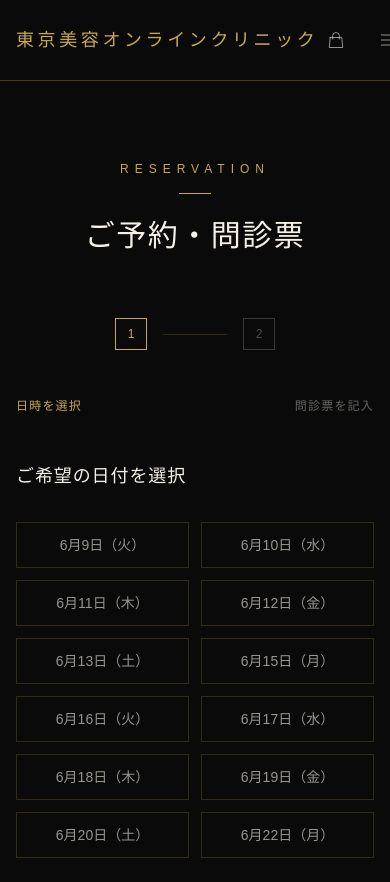
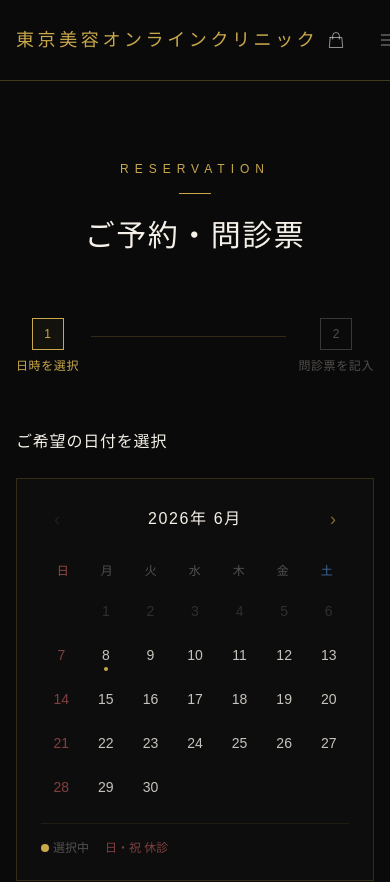
Before and after one commit to fumito2025-source/tokyo-beauty-online-clinic, a Next.js app: page /reservation in a window 390 px wide. Shown: the top 882 px of the page. Built offline with nearby package versions, Linux system fonts and the light colour scheme.

Commit message:
Improve reservation page: calendar UI, holiday support, birth date select, postal code auto-fill

```diff
--- a/src/app/reservation/page.tsx
+++ b/src/app/reservation/page.tsx
@@ -1,48 +1,200 @@
 "use client"
-import { useState } from "react"
+import { useState, useCallback } from "react"
 import { useRouter } from "next/navigation"
 
 const PLANS = [
-  { id: "whitening", label: "美白プラン" },
-  { id: "aga", label: "AGAプラン" },
-  { id: "obesity", label: "肥満プラン" },
+  { id: "aga", label: "AGA治療" },
+  { id: "whitening", label: "美白・肝斑" },
+  { id: "acne", label: "ニキビ治療" },
+  { id: "obesity", label: "肥満・ダイエット" },
+  { id: "moisturizing", label: "保湿・外用薬" },
+  { id: "other", label: "その他・相談" },
 ]
 
 const TIME_SLOTS = [
   "10:00", "10:30", "11:00", "11:30",
   "13:00", "13:30", "14:00", "14:30",
   "15:00", "15:30", "16:00", "16:30",
-  "17:00", "17:30", "18:00", "18:30",
+  "17:00", "17:30",
 ]
 
-function getNext14Days() {
-  const days = []
-  const today = new Date()
-  for (let i = 1; i <= 14; i++) {
-    const d = new Date(today)
-    d.setDate(today.getDate() + i)
-    if (d.getDay() !== 0) days.push(d) // 日曜除外
-  }
-  return days
+// 日本の祝日 2025-2026
+const HOLIDAYS = new Set([
+  "2025-01-01","2025-01-13","2025-02-11","2025-02-23","2025-02-24",
+  "2025-03-20","2025-04-29","2025-05-03","2025-05-04","2025-05-05",
+  "2025-05-06","2025-07-21","2025-08-11","2025-09-15","2025-09-23",
+  "2025-10-13","2025-11-03","2025-11-23","2025-11-24","2025-12-23",
+  "2026-01-01","2026-01-12","2026-02-11","2026-02-23","2026-03-20",
+  "2026-04-29","2026-05-03","2026-05-04","2026-05-05","2026-05-06",
+  "2026-07-20","2026-08-11","2026-09-21","2026-09-22","2026-09-23",
+  "2026-10-12","2026-11-03","2026-11-23","2026-12-23",
+])
+
+function toDateKey(d: Date) {
+  return `${d.getFullYear()}-${String(d.getMonth()+1).padStart(2,"0")}-${String(d.getDate()).padStart(2,"0")}`
+}
+
+function isAvailable(d: Date) {
+  const day = d.getDay()
+  if (day === 0) return false // 日曜
+  if (HOLIDAYS.has(toDateKey(d))) return false
+  return true
 }
 
 function formatDate(d: Date) {
-  return `${d.getMonth() + 1}月${d.getDate()}日（${"日月火水木金土"[d.getDay()]}）`
+  return `${d.getMonth()+1}月${d.getDate()}日（${"日月火水木金土"[d.getDay()]}）`
+}
+
+const WEEKDAYS = ["日","月","火","水","木","金","土"]
+
+function Calendar({ selected, onSelect }: { selected: Date | null; onSelect: (d: Date) => void }) {
+  const today = new Date()
+  today.setHours(0,0,0,0)
+  const maxDate = new Date(today)
+  maxDate.setDate(today.getDate() + 60)
+
+  const [viewYear, setViewYear] = useState(today.getFullYear())
+  const [viewMonth, setViewMonth] = useState(today.getMonth())
+
+  const firstDay = new Date(viewYear, viewMonth, 1)
+  const lastDay = new Date(viewYear, viewMonth + 1, 0)
+  const startPad = firstDay.getDay()
+
+  const cells: (Date | null)[] = Array(startPad).fill(null)
+  for (let d = 1; d <= lastDay.getDate(); d++) {
+    cells.push(new Date(viewYear, viewMonth, d))
+  }
+
+  function prevMonth() {
+    if (viewMonth === 0) { setViewYear(y => y-1); setViewMonth(11) }
+    else setViewMonth(m => m-1)
+  }
+  function nextMonth() {
+    if (viewMonth === 11) { setViewYear(y => y+1); setViewMonth(0) }
+    else setViewMonth(m => m+1)
+  }
+
+  const canPrev = new Date(viewYear, viewMonth, 1) > new Date(today.getFullYear(), today.getMonth(), 1)
+  const canNext = new Date(viewYear, viewMonth + 1, 1) <= new Date(maxDate.getFullYear(), maxDate.getMonth() + 1, 1)
+
+  return (
+    <div className="border border-clinic-gold/20 p-6 bg-clinic-gray-dark/20">
+      {/* ヘッダー */}
+      <div className="flex items-center justify-between mb-6">
+        <button onClick={prevMonth} disabled={!canPrev} className="w-8 h-8 flex items-center justify-center text-clinic-gold/60 hover:text-clinic-gold disabled:opacity-20 transition-colors text-lg">
+          ‹
+        </button>
+        <span className="font-serif text-clinic-offwhite tracking-widest">
+          {viewYear}年 {viewMonth+1}月
+        </span>
+        <button onClick={nextMonth} disabled={!canNext} className="w-8 h-8 flex items-center justify-center text-clinic-gold/60 hover:text-clinic-gold disabled:opacity-20 transition-colors text-lg">
+          ›
+        </button>
+      </div>
+
+      {/* 曜日ヘッダー */}
+      <div className="grid grid-cols-7 mb-2">
+        {WEEKDAYS.map((w, i) => (
+          <div key={w} className={`text-center text-xs py-1 tracking-wider ${
+            i === 0 ? "text-red-400/60" : i === 6 ? "text-blue-400/60" : "text-clinic-offwhite/30"
+          }`}>{w}</div>
+        ))}
+      </div>
+
+      {/* 日付グリッド */}
+      <div className="grid grid-cols-7 gap-1">
+        {cells.map((d, i) => {
+          if (!d) return <div key={i} />
+          const key = toDateKey(d)
+          const past = d < today
+          const tooFar = d > maxDate
+          const holiday = HOLIDAYS.has(key)
+          const sunday = d.getDay() === 0
+          const disabled = past || tooFar || !isAvailable(d)
+          const isSelected = selected ? toDateKey(selected) === key : false
+          const isToday = toDateKey(d) === toDateKey(today)
+
+          return (
+            <button
+              key={key}
+              disabled={disabled}
+              onClick={() => onSelect(d)}
+              className={`
+                relative h-10 w-full flex items-center justify-center text-sm transition-all
+                ${isSelected ? "bg-clinic-gold text-clinic-black font-serif" :
+                  disabled ? "text-clinic-offwhite/15 cursor-not-allowed" :
+                  "hover:bg-clinic-gold/10 text-clinic-offwhite/80 hover:text-clinic-gold"}
+                ${sunday || holiday ? "text-red-400/50" : ""}
+                ${!disabled && !isSelected && d.getDay() === 6 ? "text-blue-400/70" : ""}
+              `}
+            >
+              {d.getDate()}
+              {isToday && !isSelected && (
+                <span className="absolute bottom-1 left-1/2 -translate-x-1/2 w-1 h-1 bg-clinic-gold rounded-full" />
+              )}
+            </button>
+          )
+        })}
+      </div>
+
+      {/* 凡例 */}
+      <div className="flex gap-4 mt-4 pt-4 border-t border-clinic-gold/10">
+        <span className="text-xs text-clinic-offwhite/30 flex items-center gap-1">
+          <span className="w-2 h-2 bg-clinic-gold rounded-full inline-block" /> 選択中
+        </span>
+        <span className="text-xs text-red-400/50">日・祝 休診</span>
+      </div>
+    </div>
+  )
+}
+
+// 生年月日セレクト
+function BirthDateSelect({ value, onChange }: {
+  value: { year: string; month: string; day: string }
+  onChange: (v: { year: string; month: string; day: string }) => void
+}) {
+  const currentYear = new Date().getFullYear()
+  const years = Array.from({ length: 80 }, (_, i) => currentYear - 18 - i)
+  const months = Array.from({ length: 12 }, (_, i) => i + 1)
+  const daysInMonth = value.year && value.month
+    ? new Date(Number(value.year), Number(value.month), 0).getDate()
+    : 31
+  const days = Array.from({ length: daysInMonth }, (_, i) => i + 1)
+
+  const selectClass = "bg-clinic-gray-dark border border-clinic-gold/20 text-clinic-offwhite px-3 py-3 text-sm focus:outline-none focus:border-clinic-gold transition-colors appearance-none"
+
+  return (
+    <div className="flex gap-2 items-center">
+      <select value={value.year} onChange={e => onChange({ ...value, year: e.target.value })} className={`${selectClass} flex-1`} required>
+        <option value="">年</option>
+        {years.map(y => <option key={y} value={y}>{y}年</option>)}
+      </select>
+      <select value={value.month} onChange={e => onChange({ ...value, month: e.target.value })} className={`${selectClass} w-24`} required>
+        <option value="">月</option>
+        {months.map(m => <option key={m} value={m}>{m}月</option>)}
+      </select>
+      <select value={value.day} onChange={e => onChange({ ...value, day: e.target.value })} className={`${selectClass} w-24`} required>
+        <option value="">日</option>
+        {days.map(d => <option key={d} value={d}>{d}日</option>)}
+      </select>
+    </div>
+  )
 }
 
 export default function ReservationPage() {
   const router = useRouter()
-  const days = getNext14Days()
 
   const [step, setStep] = useState<1 | 2>(1)
   const [selectedDate, setSelectedDate] = useState<Date | null>(null)
   const [selectedTime, setSelectedTime] = useState<string | null>(null)
   const [submitting, setSubmitting] = useState(false)
   const [error, setError] = useState("")
+  const [postalLoading, setPostalLoading] = useState(false)
+
+  const [birthDate, setBirthDate] = useState({ year: "", month: "", day: "" })
 
   const [form, setForm] = useState({
     full_name: "",
-    date_of_birth: "",
     gender: "",
     phone: "",
     email: "",
@@ -59,15 +211,31 @@ export default function ReservationPage() {
   function toggle(plan: string) {
     setForm(f => ({
       ...f,
-      plans: f.plans.includes(plan)
-        ? f.plans.filter(p => p !== plan)
-        : [...f.plans, plan],
+      plans: f.plans.includes(plan) ? f.plans.filter(p => p !== plan) : [...f.plans, plan],
     }))
   }
+
+  const fetchAddress = useCallback(async (code: string) => {
+    const clean = code.replace(/-/g, "")
+    if (clean.length !== 7) return
+    setPostalLoading(true)
+    try {
+      const res = await fetch(`https://zipcloud.ibsnet.co.jp/api/search?zipcode=${clean}`)
+      const data = await res.json()
+      if (data.results?.[0]) {
+        const r = data.results[0]
+        const addr = `${r.address1}${r.address2}${r.address3}`
+        setForm(f => ({ ...f, address: addr }))
+      }
+    } catch {}
+    finally { setPostalLoading(false) }
+  }, [])
 
   async function handleSubmit(e: React.FormEvent) {
     e.preventDefault()
     if (!selectedDate || !selectedTime) return
+    if (!birthDate.year || !birthDate.month || !birthDate.day) return
+
     setSubmitting(true)
     setError("")
 
@@ -75,11 +243,13 @@ export default function ReservationPage() {
     const reserved_at = new Date(selectedDate)
     reserved_at.setHours(h, m, 0, 0)
 
+    const date_of_birth = `${birthDate.year}-${String(birthDate.month).padStart(2,"0")}-${String(birthDate.day).padStart(2,"0")}`
+
     try {
       const res = await fetch("/api/reservations", {
         method: "POST",
         headers: { "Content-Type": "application/json" },
-        body: JSON.stringify({ ...form, reserved_at: reserved_at.toISOString() }),
+        body: JSON.stringify({ ...form, date_of_birth, reserved_at: reserved_at.toISOString() }),
       })
       if (!res.ok) throw new Error()
       router.push("/reservation/complete")
@@ -94,7 +264,7 @@ export default function ReservationPage() {
 
   return (
     <div className="min-h-screen bg-clinic-black py-20">
-      <div className="max-w-3xl mx-auto px-4 sm:px-6">
+      <div className="max-w-2xl mx-auto px-4 sm:px-6">
 
         {/* タイトル */}
         <div className="text-center mb-16">
@@ -103,65 +273,49 @@ export default function ReservationPage() {
           <h1 className="font-serif text-3xl text-clinic-offwhite tracking-wider">ご予約・問診票</h1>
         </div>
 
-        {/* ステップ表示 */}
-        <div className="flex items-center justify-center gap-4 mb-12">
-          {[1, 2].map(s => (
-            <div key={s} className="flex items-center gap-4">
-              <div className={`w-8 h-8 flex items-center justify-center border text-xs font-serif transition-all ${
-                step === s ? "border-clinic-gold text-clinic-gold" : "border-clinic-offwhite/20 text-clinic-offwhite/30"
-              }`}>
-                {s}
+        {/* ステップバー */}
+        <div className="flex items-center mb-14">
+          {[
+            { n: 1, label: "日時を選択" },
+            { n: 2, label: "問診票を記入" },
+          ].map(({ n, label }, i) => (
+            <div key={n} className="flex items-center flex-1 last:flex-none">
+              <div className="flex flex-col items-center gap-2">
+                <div className={`w-8 h-8 flex items-center justify-center border text-xs font-serif transition-all ${
+                  step === n ? "border-clinic-gold text-clinic-gold bg-clinic-gold/5" :
+                  step > n ? "border-clinic-gold/40 text-clinic-gold/40" :
+                  "border-clinic-offwhite/20 text-clinic-offwhite/30"
+                }`}>{n}</div>
+                <span className={`text-xs tracking-wider whitespace-nowrap ${step === n ? "text-clinic-gold" : "text-clinic-offwhite/30"}`}>{label}</span>
               </div>
-              {s === 1 && <div className="w-16 h-px bg-clinic-gold/20" />}
+              {i === 0 && <div className="flex-1 h-px bg-clinic-gold/20 mx-3 mb-5" />}
             </div>
           ))}
-          <div className="flex gap-8 absolute">
-          </div>
-        </div>
-        <div className="flex justify-between text-xs text-clinic-offwhite/40 mb-12 tracking-widest">
-          <span className={step === 1 ? "text-clinic-gold" : ""}>日時を選択</span>
-          <span className={step === 2 ? "text-clinic-gold" : ""}>問診票を記入</span>
         </div>
 
-        {/* STEP 1: 日時選択 */}
+        {/* STEP 1: カレンダー */}
         {step === 1 && (
-          <div>
-            <h2 className="font-serif text-lg text-clinic-offwhite mb-8 tracking-wider">ご希望の日付を選択</h2>
-            <div className="grid grid-cols-2 sm:grid-cols-3 gap-3 mb-12">
-              {days.map((d, i) => (
-                <button
-                  key={i}
-                  onClick={() => { setSelectedDate(d); setSelectedTime(null) }}
-                  className={`py-3 px-4 text-sm font-serif border transition-all ${
-                    selectedDate?.toDateString() === d.toDateString()
-                      ? "border-clinic-gold text-clinic-gold bg-clinic-gold/5"
-                      : "border-clinic-gold/20 text-clinic-offwhite/60 hover:border-clinic-gold/50"
-                  }`}
-                >
-                  {formatDate(d)}
-                </button>
-              ))}
+          <div className="space-y-10">
+            <div>
+              <h2 className="font-serif text-base text-clinic-offwhite mb-6 tracking-wider">ご希望の日付を選択</h2>
+              <Calendar selected={selectedDate} onSelect={(d) => { setSelectedDate(d); setSelectedTime(null) }} />
             </div>
 
             {selectedDate && (
-              <>
-                <h2 className="font-serif text-lg text-clinic-offwhite mb-8 tracking-wider">ご希望の時間を選択</h2>
-                <div className="grid grid-cols-4 gap-3 mb-12">
+              <div>
+                <h2 className="font-serif text-base text-clinic-offwhite mb-6 tracking-wider">
+                  {formatDate(selectedDate)}　時間を選択
+                </h2>
+                <div className="grid grid-cols-4 sm:grid-cols-7 gap-2">
                   {TIME_SLOTS.map(t => (
-                    <button
-                      key={t}
-                      onClick={() => setSelectedTime(t)}
-                      className={`py-3 text-sm font-serif border transition-all ${
-                        selectedTime === t
-                          ? "border-clinic-gold text-clinic-gold bg-clinic-gold/5"
-                          : "border-clinic-gold/20 text-clinic-offwhite/60 hover:border-clinic-gold/50"
-                      }`}
-                    >
-                      {t}
-                    </button>
+                    <button key={t} onClick={() => setSelectedTime(t)} className={`py-3 text-sm font-serif border transition-all ${
+                      selectedTime === t
+                        ? "border-clinic-gold text-clinic-gold bg-clinic-gold/5"
+                        : "border-clinic-gold/20 text-clinic-offwhite/60 hover:border-clinic-gold/50 hover:text-clinic-gold"
+                    }`}>{t}</button>
                   ))}
                 </div>
-              </>
+              </div>
             )}
 
             <button
@@ -176,15 +330,15 @@ export default function ReservationPage() {
 
         {/* STEP 2: 問診票 */}
         {step === 2 && (
-          <form onSubmit={handleSubmit} className="space-y-8">
+          <form onSubmit={handleSubmit} className="space-y-10">
 
-            {/* 選択済み日時の確認 */}
-            <div className="border border-clinic-gold/20 p-6 bg-clinic-gold/5 mb-8">
-              <p className="text-xs text-clinic-gold tracking-widest mb-2">ご予約日時</p>
-              <p className="text-clinic-offwhite font-serif">
+            {/* 選択済み日時 */}
+            <div className="border border-clinic-gold/20 p-5 bg-clinic-gold/5">
+              <p className="text-xs text-clinic-gold tracking-widest mb-1">ご予約日時</p>
+              <p className="text-clinic-offwhite font-serif text-lg">
                 {selectedDate && formatDate(selectedDate)}　{selectedTime}
               </p>
-              <button type="button" onClick={() => setStep(1)} className="text-xs text-clinic-offwhite/40 hover:text-clinic-gold mt-2 transition-colors">
+              <button type="button" onClick={() => setStep(1)} className="text-xs text-clinic-offwhite/40 hover:text-clinic-gold mt-2 transition-colors underline underline-offset-2">
                 変更する
               </button>
             </div>
@@ -192,18 +346,20 @@ export default function ReservationPage() {
             {/* 基本情報 */}
             <div>
               <h2 className="font-serif text-base text-clinic-gold tracking-[0.3em] mb-6 pb-2 border-b border-clinic-gold/20">基本情報</h2>
-              <div className="space-y-5">
+              <div className="space-y-6">
                 <div>
                   <label className={labelClass}>氏名 <span className="text-red-400">*</span></label>
                   <input required value={form.full_name} onChange={e => setForm(f => ({ ...f, full_name: e.target.value }))} className={inputClass} placeholder="山田 太郎" />
                 </div>
+
                 <div>
                   <label className={labelClass}>生年月日 <span className="text-red-400">*</span></label>
-                  <input required type="date" value={form.date_of_birth} onChange={e => setForm(f => ({ ...f, date_of_birth: e.target.value }))} className={inputClass} />
+                  <BirthDateSelect value={birthDate} onChange={setBirthDate} />
                 </div>
+
                 <div>
                   <label className={labelClass}>性別 <span className="text-red-400">*</span></label>
-                  <div className="flex gap-4">
+                  <div className="flex gap-6">
                     {[["male","男性"],["female","女性"],["other","その他"]].map(([v, l]) => (
                       <label key={v} className="flex items-center gap-2 cursor-pointer">
                         <input type="radio" required name="gender" value={v} checked={form.gender === v} onChange={() => setForm(f => ({ ...f, gender: v }))} className="accent-yellow-600" />
@@ -212,35 +368,57 @@ export default function ReservationPage() {
                     ))}
                   </div>
                 </div>
+
                 <div>
                   <label className={labelClass}>電話番号 <span className="text-red-400">*</span></label>
                   <input required type="tel" value={form.phone} onChange={e => setForm(f => ({ ...f, phone: e.target.value }))} className={inputClass} placeholder="090-0000-0000" />
                 </div>
+
                 <div>
                   <label className={labelClass}>メールアドレス <span className="text-red-400">*</span></label>
                   <input required type="email" value={form.email} onChange={e => setForm(f => ({ ...f, email: e.target.value }))} className={inputClass} placeholder="example@email.com" />
                 </div>
+
                 <div>
                   <label className={labelClass}>郵便番号 <span className="text-red-400">*</span></label>
-                  <input required value={form.postal_code} onChange={e => setForm(f => ({ ...f, postal_code: e.target.value }))} className={inputClass} placeholder="000-0000" />
+                  <div className="flex gap-3">
+                    <input
+                      required
+                      value={form.postal_code}
+                      onChange={e => setForm(f => ({ ...f, postal_code: e.target.value }))}
+                      onBlur={e => fetchAddress(e.target.value)}
+                      className={`${inputClass} flex-1`}
+                      placeholder="000-0000"
+                      maxLength={8}
+                    />
+                    <button
+                      type="button"
+                      onClick={() => fetchAddress(form.postal_code)}
+                      disabled={postalLoading}
+                      className="border border-clinic-gold/30 text-clinic-gold/70 hover:border-clinic-gold hover:text-clinic-gold px-4 text-xs tracking-wider transition-colors disabled:opacity-40 whitespace-nowrap"
+                    >
+                      {postalLoading ? "検索中..." : "住所を検索"}
+                    </button>
+                  </div>
                 </div>
+
                 <div>
                   <label className={labelClass}>住所 <span className="text-red-400">*</span></label>
-                  <input required value={form.address} onChange={e => setForm(f => ({ ...f, address: e.target.value }))} className={inputClass} placeholder="東京都渋谷区..." />
+                  <input required value={form.address} onChange={e => setForm(f => ({ ...f, address: e.target.value }))} className={inputClass} placeholder="郵便番号から自動入力 / または手入力" />
                 </div>
               </div>
             </div>
 
-            {/* 予約情報 */}
+            {/* ご希望プラン */}
             <div>
               <h2 className="font-serif text-base text-clinic-gold tracking-[0.3em] mb-6 pb-2 border-b border-clinic-gold/20">ご希望プラン</h2>
-              <div className="space-y-5">
+              <div className="space-y-6">
                 <div>
                   <label className={labelClass}>希望プラン（複数選択可）<span className="text-red-400">*</span></label>
-                  <div className="flex flex-wrap gap-3">
+                  <div className="grid grid-cols-2 sm:grid-cols-3 gap-2">
                     {PLANS.map(p => (
-                      <label key={p.id} className={`flex items-center gap-2 border px-4 py-2 cursor-pointer transition-all ${
-                        form.plans.includes(p.id) ? "border-clinic-gold text-clinic-gold" : "border-clinic-gold/20 text-clinic-offwhite/60"
+                      <label key={p.id} className={`flex items-center gap-2 border px-4 py-3 cursor-pointer transition-all ${
+                        form.plans.includes(p.id) ? "border-clinic-gold text-clinic-gold bg-clinic-gold/5" : "border-clinic-gold/20 text-clinic-offwhite/60 hover:border-clinic-gold/40"
                       }`}>
                         <input type="checkbox" checked={form.plans.includes(p.id)} onChange={() => toggle(p.id)} className="accent-yellow-600" />
                         <span className="text-sm">{p.label}</span>
@@ -248,10 +426,11 @@ export default function ReservationPage() {
                     ))}
                   </div>
                 </div>
+
                 <div>
-                  <label className={labelClass}>写真・体重など経過フォローの希望 <span className="text-red-400">*</span></label>
+                  <label className={labelClass}>経過フォローの希望 <span className="text-red-400">*</span></label>
                   <div className="flex flex-col gap-3">
-                    {[["yes","希望する"],["no","希望しない"],["consult","医師と相談して決める"]].map(([v, l]) => (
+                    {[["yes","希望する（写真・体重など）"],["no","希望しない"],["consult","医師と相談して決める"]].map(([v, l]) => (
                       <label key={v} className="flex items-center gap-2 cursor-pointer">
                         <input type="radio" required name="follow_up" value={v} checked={form.follow_up === v} onChange={() => setForm(f => ({ ...f, follow_up: v }))} className="accent-yellow-600" />
                         <span className="text-sm text-clinic-offwhite/70">{l}</span>
@@ -259,6 +438,7 @@ export default function ReservationPage() {
                     ))}
                   </div>
                 </div>
+
                 <div>
                   <label className={labelClass}>相談内容・お悩み <span className="text-red-400">*</span></label>
                   <textarea required rows={4} value={form.concern} onChange={e => setForm(f => ({ ...f, concern: e.target.value }))} className={inputClass} placeholder="現在のお悩みや相談したいことをご記入ください" />
@@ -269,7 +449,7 @@ export default function ReservationPage() {
             {/* 問診内容 */}
             <div>
               <h2 className="font-serif text-base text-clinic-gold tracking-[0.3em] mb-6 pb-2 border-b border-clinic-gold/20">問診内容</h2>
-              <div className="space-y-5">
+              <div className="space-y-6">
                 <div>
                   <label className={labelClass}>既往歴・アレルギー</label>
                   <textarea rows={3} value={form.medical_history} onChange={e => setForm(f => ({ ...f, medical_history: e.target.value }))} className={inputClass} placeholder="特になし / ○○アレルギーあり など" />
@@ -294,11 +474,11 @@ export default function ReservationPage() {
 
             {error && <p className="text-red-400 text-sm text-center">{error}</p>}
 
-            <div className="flex gap-4">
+            <div className="flex gap-4 pb-10">
               <button type="button" onClick={() => setStep(1)} className="flex-1 border border-clinic-offwhite/20 text-clinic-offwhite/50 py-4 text-sm tracking-widest font-serif hover:border-clinic-gold/50 transition-all">
                 戻る
               </button>
-              <button type="submit" disabled={submitting || form.plans.length === 0} className="flex-2 w-full border border-clinic-gold text-clinic-gold py-4 text-sm tracking-widest font-serif hover:bg-clinic-gold hover:text-clinic-black transition-all disabled:opacity-30 disabled:cursor-not-allowed">
+              <button type="submit" disabled={submitting || form.plans.length === 0} className="flex-[2] border border-clinic-gold text-clinic-gold py-4 text-sm tracking-widest font-serif hover:bg-clinic-gold hover:text-clinic-black transition-all disabled:opacity-30 disabled:cursor-not-allowed">
                 {submitting ? "送信中..." : "予約を確定する"}
               </button>
             </div>
```
